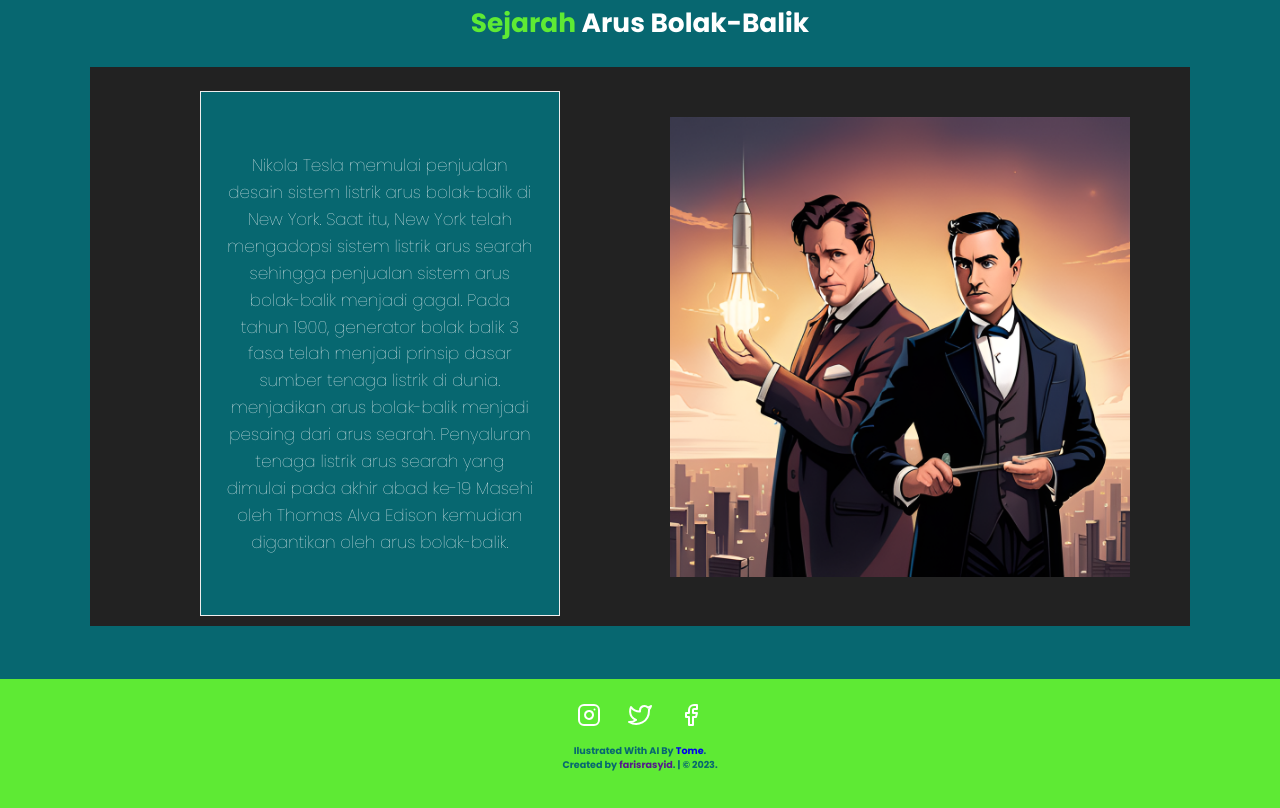
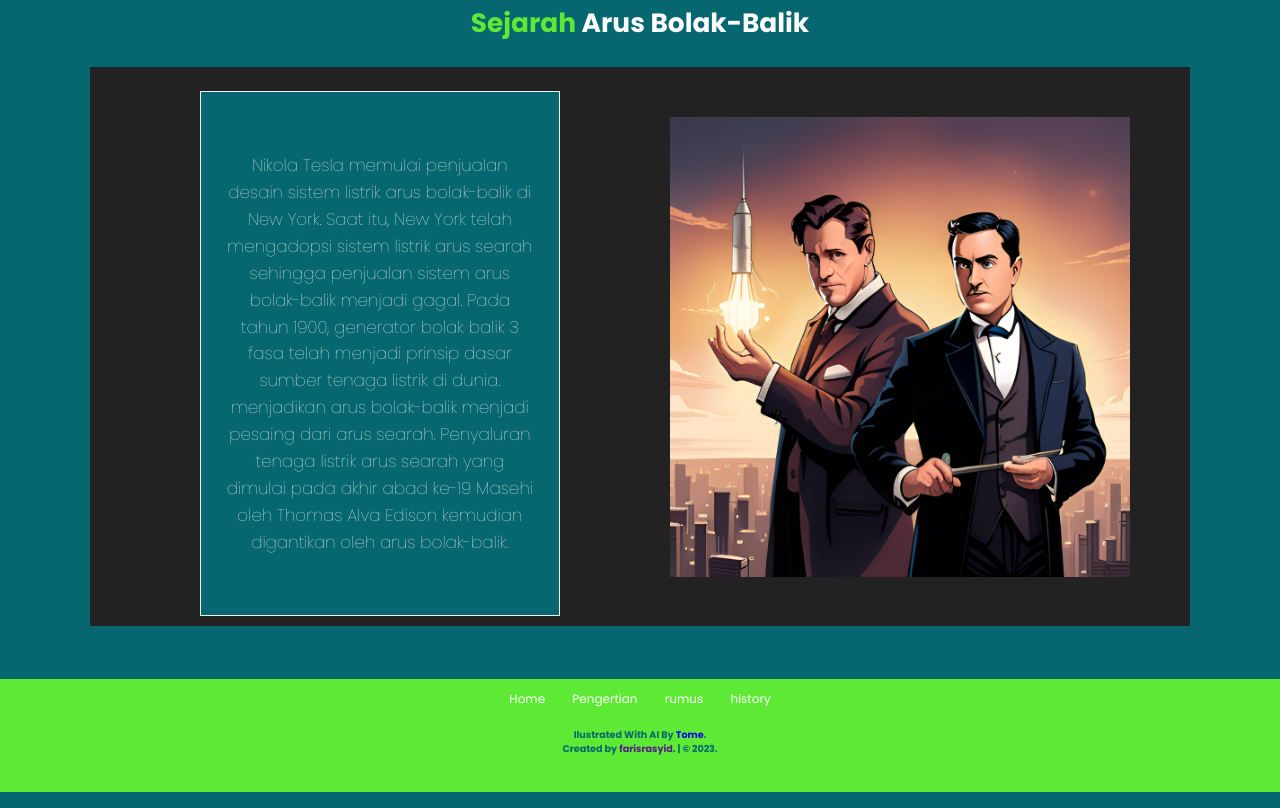
Before and after one commit to rewindn/b-balik, a plain HTML site: page index.html in a window 1280 px wide. Shown: the part 2454-3262 px from the top of the page. Drawn offline with nearby package versions, Linux system fonts and the light colour scheme.

Commit message:
F commit

```diff
--- a/index.html
+++ b/index.html
@@ -132,18 +132,13 @@
   <!-- Footer End -->
 
   <footer>
-    <div class="sosial">
-      <a href="#"><i data-feather="instagram"></i></a>
-      <a href="#"><i data-feather="twitter"></i></a>
-      <a href="#"><i data-feather="facebook"></i></a>
+
+    <div class="link">
+      <a href="#home">Home</a>
+      <a href="#about">Pengertian</a>
+      <a href="#rumus">rumus</a>
+      <a href="#contact">history</a>
     </div>
-
-    <!-- <div class="link">
-        <a href="#home">Home</a>
-        <a href="#about">Pengertian</a>
-        <a href="#rumus">rumus</a>
-        <a href="#contact">history</a>
-      </div> -->
 
     <div class="credit">
       <p>Ilustrated With AI By <a href="https://tome.app/">Tome</a>.</p>
```
